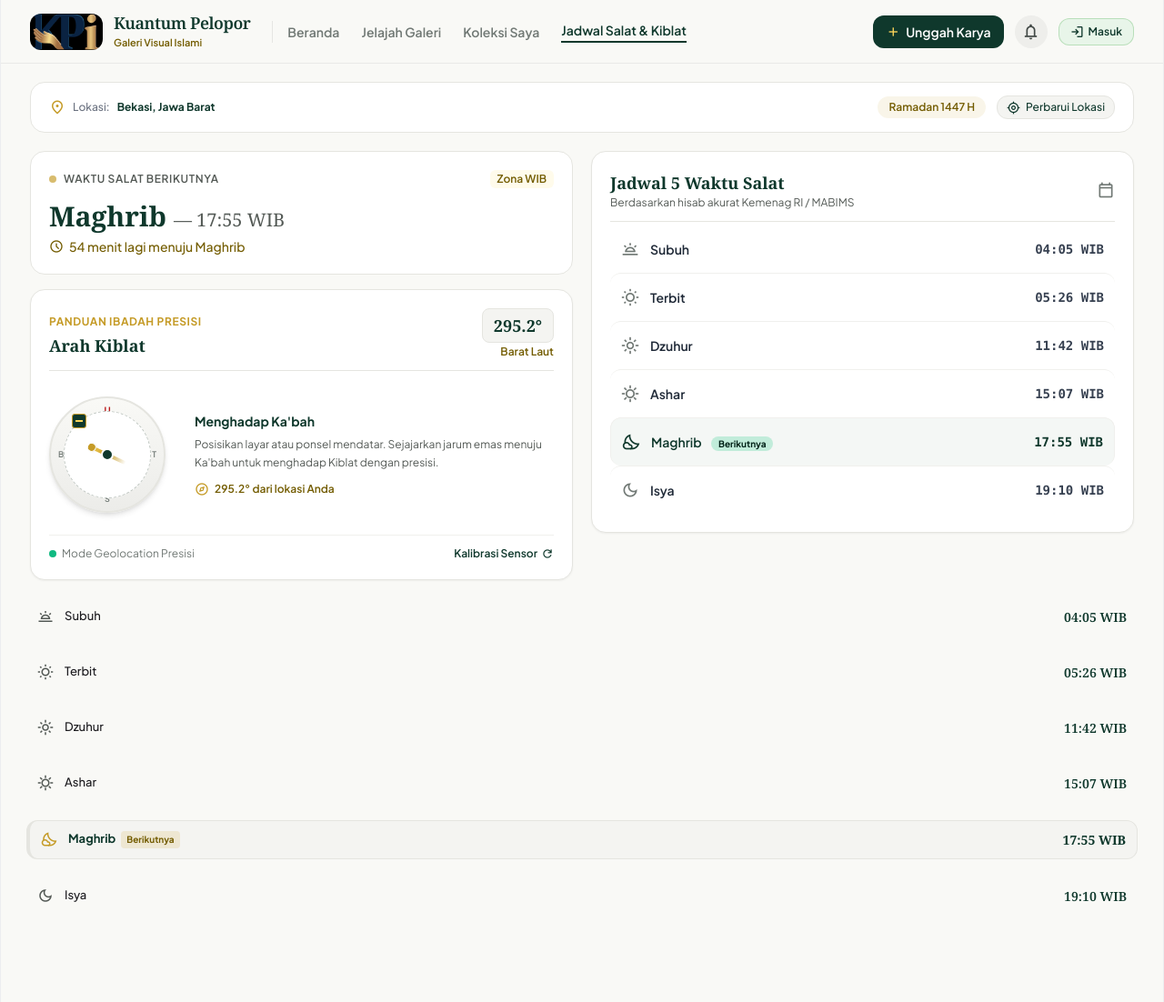
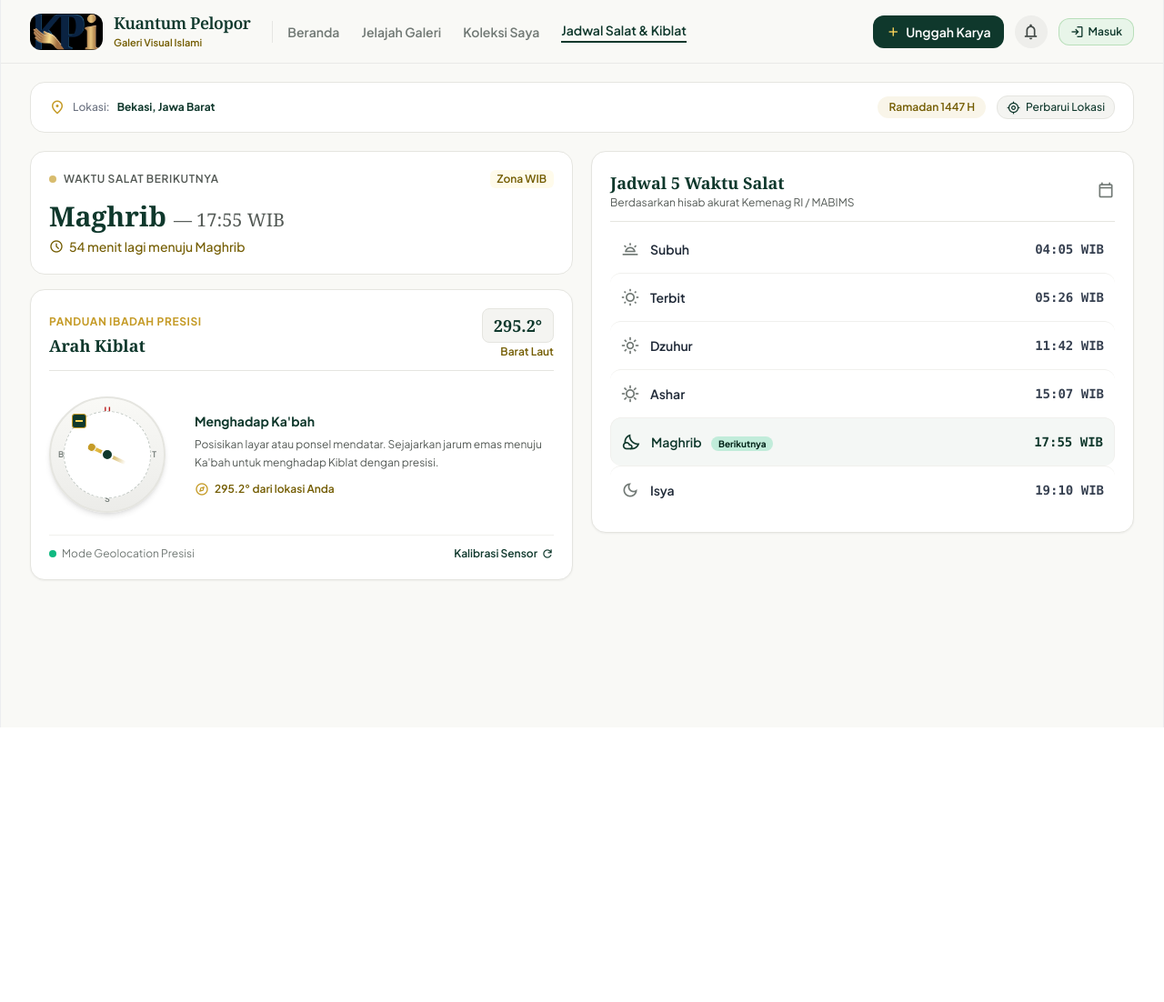
Before and after one commit to galihwrg/SistemDonasi_Syariah, a Laravel app: page /waktu-salat in a window 1280 px wide. Shown: the whole page at 91% size. After the commit the page ends 800 px from the top, so only its background shows below. Run offline with Laravel 12, Linux system fonts and the light colour scheme; data that the repository does not hold is empty; parts of the project's set-up code (start-up, migrations or seed data) failed here and were passed over; some libraries are stand-ins or nearby versions.

Commit message:
fix: remove duplicate prayer schedule list in desktop view

```diff
--- a/resources/views/prayer-times/index.blade.php
+++ b/resources/views/prayer-times/index.blade.php
@@ -199,47 +199,6 @@
                 </section>
             </div>
         </div>
-                @php
-                    $prayersList = [
-                        ['key' => 'Subuh', 'icon' => 'wb_twilight'],
-                        ['key' => 'Terbit', 'icon' => 'wb_sunny'],
-                        ['key' => 'Dzuhur', 'icon' => 'light_mode'],
-                        ['key' => 'Ashar', 'icon' => 'sunny'],
-                        ['key' => 'Maghrib', 'icon' => 'nights_stay'],
-                        ['key' => 'Isya', 'icon' => 'dark_mode'],
-                    ];
-                @endphp
-
-                @foreach ($prayersList as $item)
-                    @php
-                        $isNext = ($nextPrayer['name'] ?? '') === $item['key'];
-                        $timeValue = $prayerData['timings'][$item['key']] ?? '--:--';
-                    @endphp
-                    <div id="prayer-row-{{ strtolower($item['key']) }}"
-                         class="flex items-center justify-between py-2.5 px-2 transition-all {{ $isNext ? 'rounded-xl bg-[#f4f4f1] border-l-4 border-[#c59b27] border-y border-r border-[#e5e5e0] -mx-1 px-3 shadow-2xs font-semibold' : '' }}">
-                        <div class="flex items-center gap-3">
-                            <span class="material-symbols-outlined {{ $isNext ? 'text-[#c59b27]' : 'text-[#535955]' }} text-[18px]">
-                                {{ $item['icon'] }}
-                            </span>
-                            <div class="flex items-center gap-1.5">
-                                <span class="text-[13px] {{ $isNext ? 'font-bold text-[#0f382c]' : 'font-medium text-[#1c1b1f]' }}">
-                                    {{ $item['key'] }}
-                                </span>
-                                @if ($isNext)
-                                    <span class="px-1.5 py-0.5 rounded text-[10px] bg-[#c59b27]/15 text-[#735c00] font-bold">
-                                        Berikutnya
-                                    </span>
-                                @endif
-                            </div>
-                        </div>
-                        <span id="time-val-{{ strtolower($item['key']) }}"
-                              class="font-serif text-[14px] {{ $isNext ? 'font-bold text-[#0f382c]' : 'font-semibold text-[#0f382c]' }}">
-                            {{ $timeValue }} {{ $prayerData['timezone'] === 'Zona WIB' ? 'WIB' : ($prayerData['timezone'] === 'Zona WITA' ? 'WITA' : 'WIT') }}
-                        </span>
-                    </div>
-                @endforeach
-            </div>
-        </section>
 
     </div>
 
```
